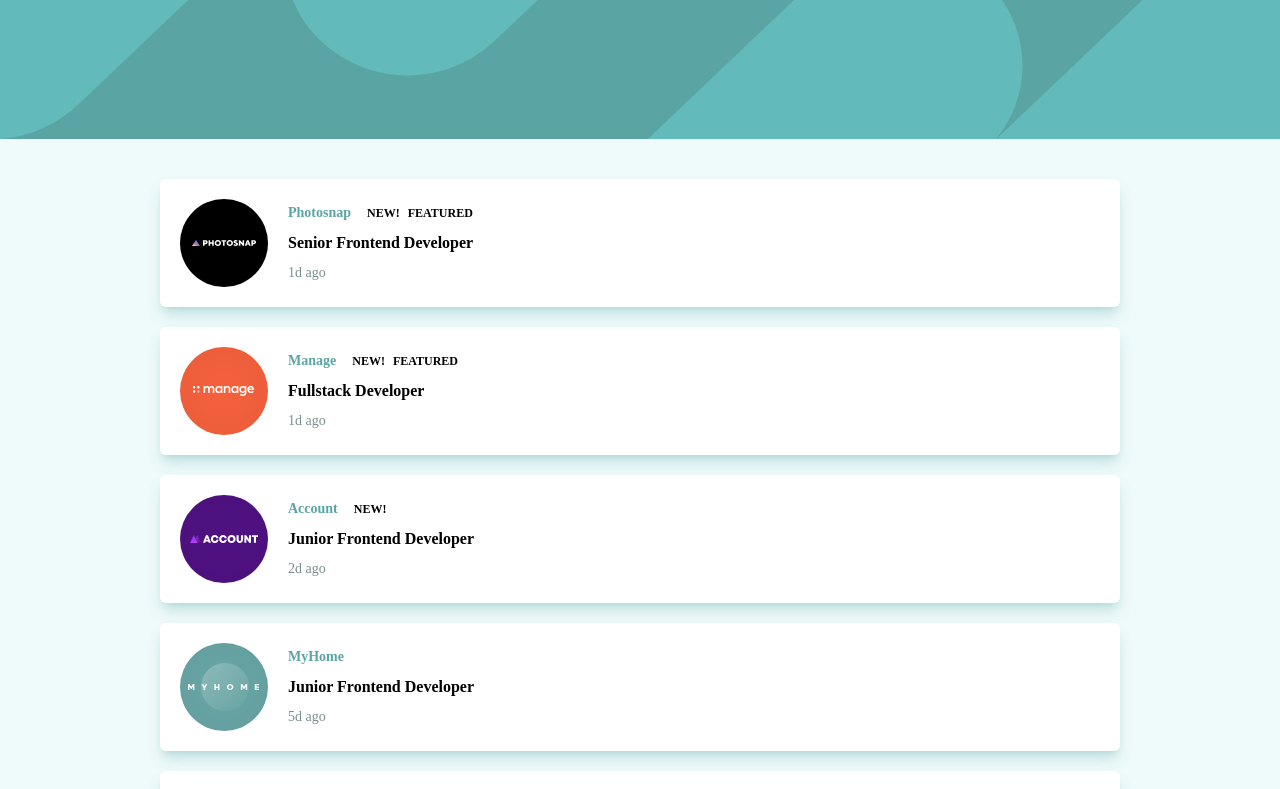
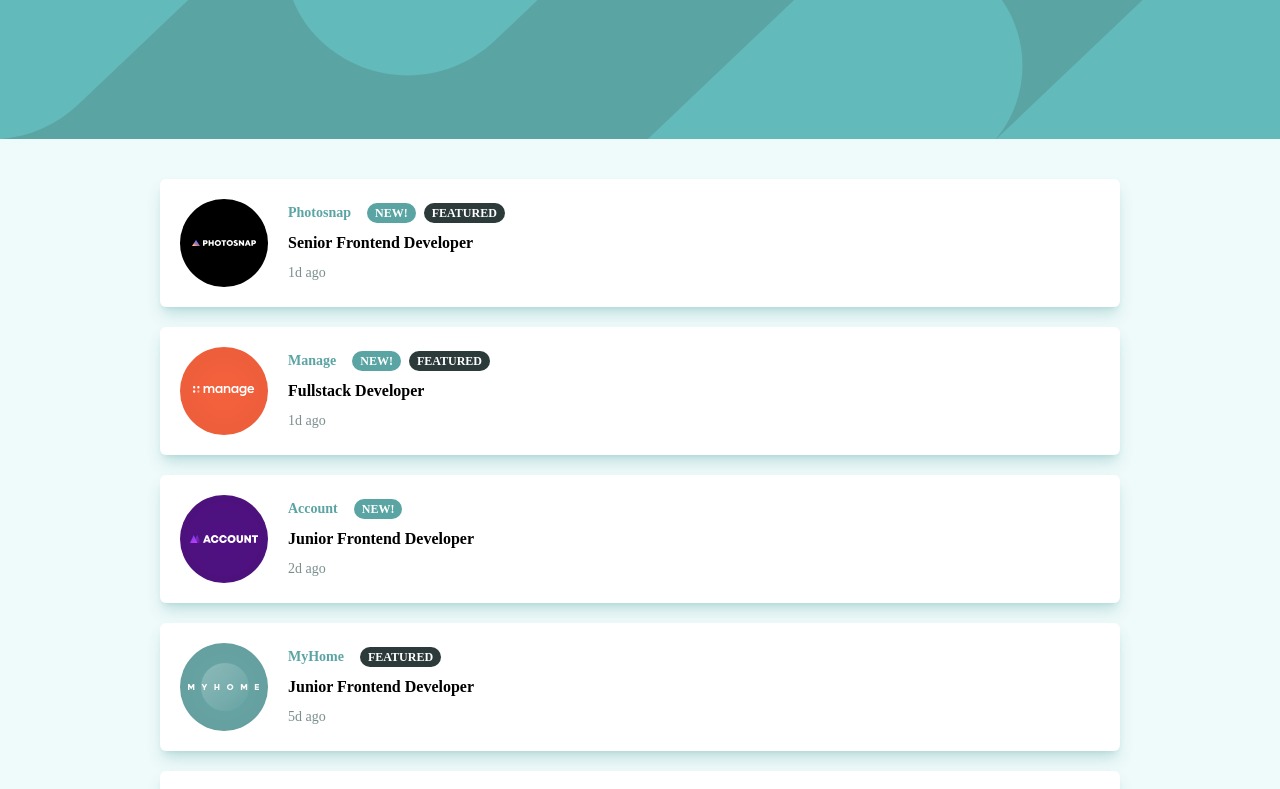
Before and after one commit to maiaralange/JobListings, a React (Vite) app: page / in a window 1280 px wide. Shown: the top 789 px of the page. Built offline with nearby package versions, Linux system fonts and the light colour scheme.

Commit message:
Updating label style

```diff
--- a/src/components/JobItem.tsx
+++ b/src/components/JobItem.tsx
@@ -14,12 +14,12 @@ export const JobItem = ({ job }: JobItemProps) => {
             {job.company}
           </p>
           {job.new && (
-            <div className="text-xs font-bold">
+            <div className="rounded-full bg-desaturated-dark-cyan px-2 py-[2px] text-xs font-bold text-white">
               <span>NEW!</span>
             </div>
           )}
           {job.featured && (
-            <div className="text-xs font-bold">
+            <div className="rounded-full bg-very-dark-grayish-cyan px-2 py-[2px] text-xs font-bold text-white">
               <span>FEATURED</span>
             </div>
           )}
--- a/src/services/data.json
+++ b/src/services/data.json
@@ -49,7 +49,7 @@
     "company": "MyHome",
     "logo": "src/assets/myhome.svg",
     "new": false,
-    "featured": false,
+    "featured": true,
     "position": "Junior Frontend Developer",
     "role": "Frontend",
     "level": "Junior",
```
